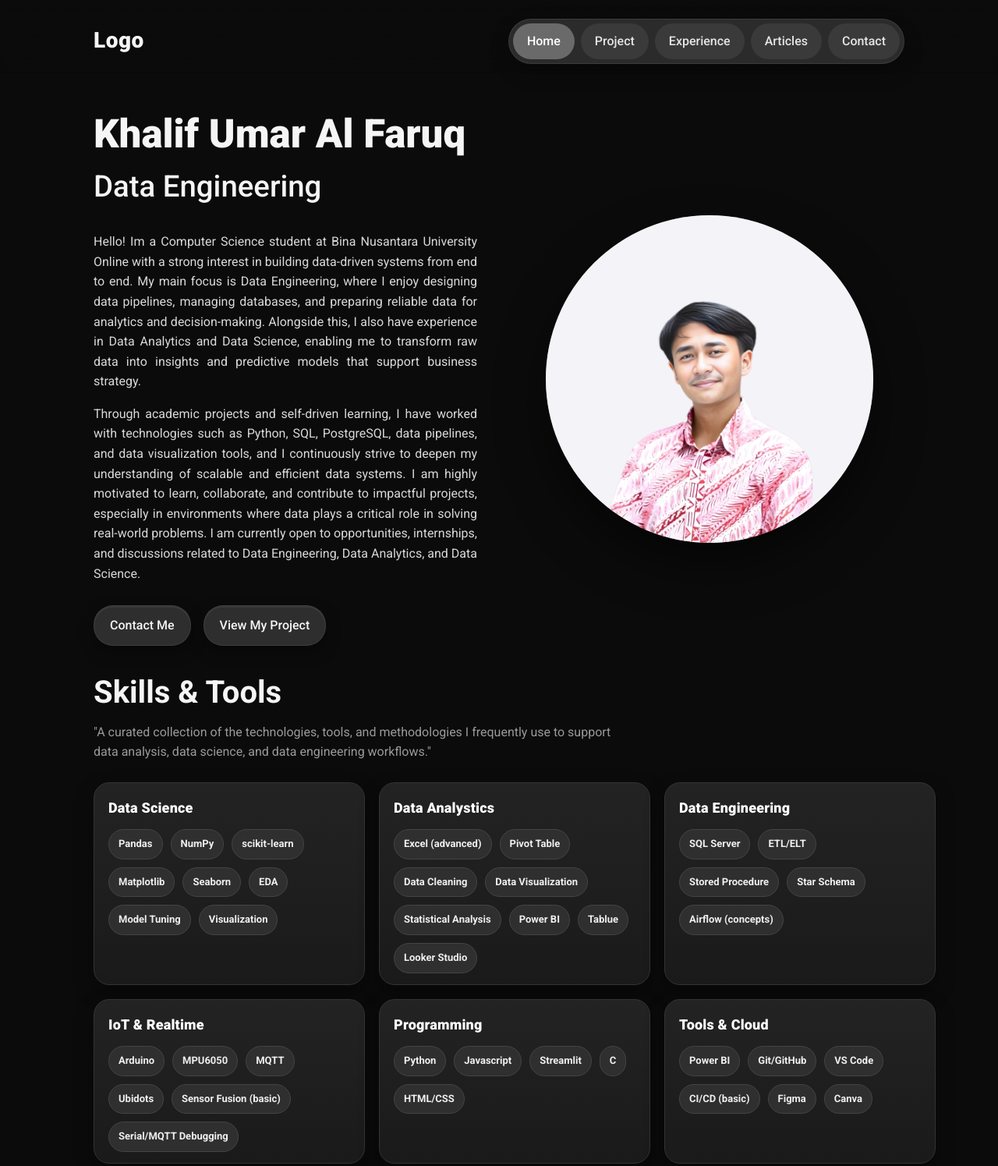
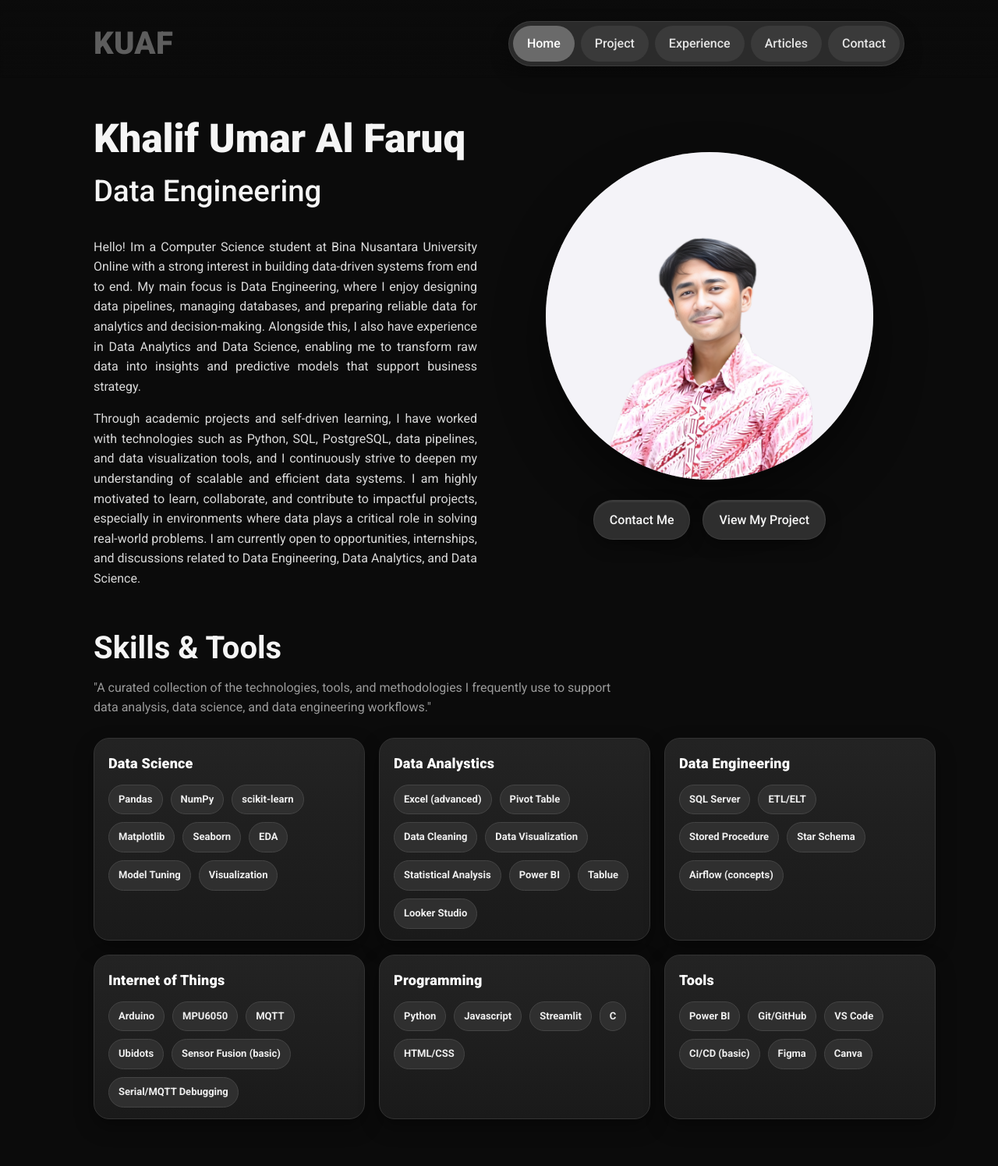
Before and after one commit to khalifumar/portofolio-umar, a plain HTML site: page index.html in a window 1280 px wide. Shown: the whole page at 78% size. Drawn offline with Linux system fonts and the light colour scheme.

Commit message:
update logo, button, and skill in index.html

```diff
--- a/index.html
+++ b/index.html
@@ -12,7 +12,7 @@
   <!-- ===== Header ===== -->
   <header>
     <div class="topbar">
-      <a class="logo" href="index.html" aria-label="Logo">Logo</a>
+      <a class="logo" href="index.html" aria-label="Logo">KUAF</a>
 
       <nav class="nav-wrap" aria-label="Primary">
         <a class="nav-link active" href="index.html">Home</a>
@@ -35,17 +35,16 @@
           <p>Hello! Im a Computer Science student at Bina Nusantara University Online with a strong interest in building data-driven systems from end to end. My main focus is Data Engineering, where I enjoy designing data pipelines, managing databases, and preparing reliable data for analytics and decision-making. Alongside this, I also have experience in Data Analytics and Data Science, enabling me to transform raw data into insights and predictive models that support business strategy.</p>
           <p>Through academic projects and self-driven learning, I have worked with technologies such as Python, SQL, PostgreSQL, data pipelines, and data visualization tools, and I continuously strive to deepen my understanding of scalable and efficient data systems. I am highly motivated to learn, collaborate, and contribute to impactful projects, especially in environments where data plays a critical role in solving real-world problems. I am currently open to opportunities, internships, and discussions related to Data Engineering, Data Analytics, and Data Science.</p>
         </div>
-
-        <div class="actions">
-          <a class="btn" href="contact.html">Contact Me</a>
-          <a class="btn" href="project.html">View My Project</a>
-        </div>
       </div>
 
       <div class="photo-wrap">
         <figure class="photo" aria-label="Foto Profil">
           <img id="profileImage" src="assets/img/photoIndex.png" alt="Foto Profil" />
         </figure>
+          <div class="actions">
+            <a class="btn" href="contact.html">Contact Me</a>
+            <a class="btn" href="project.html">View My Project</a>
+        </div>
       </div>
     </div>
 
--- a/main.js
+++ b/main.js
@@ -166,7 +166,7 @@ const skillsData = [
     items: ['SQL Server', 'ETL/ELT', 'Stored Procedure', 'Star Schema', 'Airflow (concepts)']
   },
   {
-    title: 'IoT & Realtime',
+    title: 'Internet of Things',
     items: ['Arduino', 'MPU6050', 'MQTT', 'Ubidots', 'Sensor Fusion (basic)', 'Serial/MQTT Debugging']
   },
   {
@@ -174,7 +174,7 @@ const skillsData = [
     items: ['Python', 'Javascript', 'Streamlit', 'C', 'HTML/CSS']
   },
   {
-    title: 'Tools & Cloud',
+    title: 'Tools',
     items: ['Power BI', 'Git/GitHub', 'VS Code', 'CI/CD (basic)', 'Figma', 'Canva']
   }
 ];
--- a/styles.css
+++ b/styles.css
@@ -21,7 +21,7 @@ header{
   backdrop-filter:blur(2px);
 }
 .topbar{max-width:var(--container); margin:0 auto; padding:24px 20px 12px; display:flex; align-items:center; gap:16px}
-.logo{font-weight:800; font-size:28px; color:var(--heading); letter-spacing:.5px; text-decoration:none}
+.logo{font-weight:800; font-size:40px; color:rgba(150, 150, 150, 0.6); letter-spacing:0.3px; text-decoration:none}
 .nav-wrap{
   margin-left:auto; background:var(--chip-bg); border-radius:999px; padding:6px;
   display:flex; gap:8px; align-items:center;
@@ -49,7 +49,7 @@ main{max-width:var(--container); margin:0 auto; padding:50px 20px 40px}
 .hero h2{margin:0 0 28px; font-size:clamp(22px,3vw,40px); color:var(--heading); font-weight:500}
 .bio{max-width:720px; font-size:16px; text-align:justify}
 .bio p{margin:0 0 16px}
-.actions{display:flex; gap:16px; margin-top:28px}
+.actions{display:flex; gap:16px; margin-top:10px; margin-bottom:50px}
 .btn{
   display:inline-block; text-decoration:none; border:1px solid var(--ring); background:var(--btn-bg); color:#f5f5f5;
   padding:12px 20px; border-radius:25px; font-weight:500; box-shadow:0 2px 0 rgba(255,255,255,.05) inset, 0 8px 20px rgba(0,0,0,.35);
@@ -75,8 +75,8 @@ main{max-width:var(--container); margin:0 auto; padding:50px 20px 40px}
 .card-inner{display:flex; gap:20px; align-items:flex-start}
 .card-left{flex:1 1 auto}
 .card-right{flex:0 0 120px; display:flex; flex-direction:column; align-items:flex-end; gap:80px}
-.project-title{margin:0 0 10px; font-size:20px; font-weight:700; color:var(--heading)}
-.project-desc{margin:0 0 12px; color:var(--muted); text-align:justify}
+.project-title{margin:0 0 10px; font-size:25px; font-weight:700; color:var(--heading)}
+.project-desc{margin:0 0 20px; color:var(--heading); text-align:justify}
 .cta{display:inline-block; text-decoration:none; font-weight:700; color:var(--accent)}
 .skill-chip{font-weight:400; font-size:14px; color:#d7d7d7; opacity:.9; text-align:end}
 .logo-circle{width:100px; height:100px; border-radius:50%; background:#4b4b4b; display:grid; place-items:center; font-size:12px; color:#e9e9e9; user-select:none}
```
